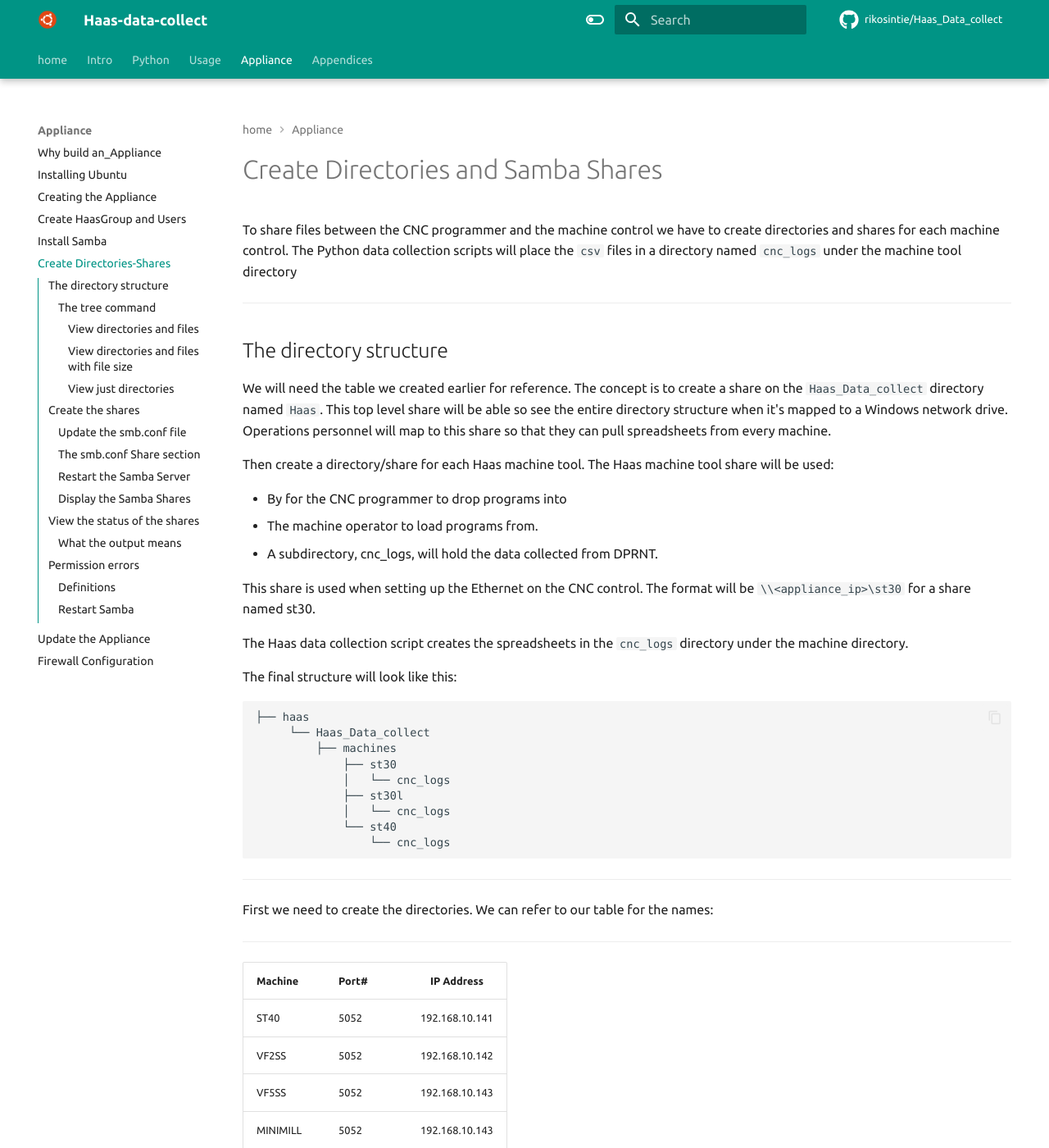
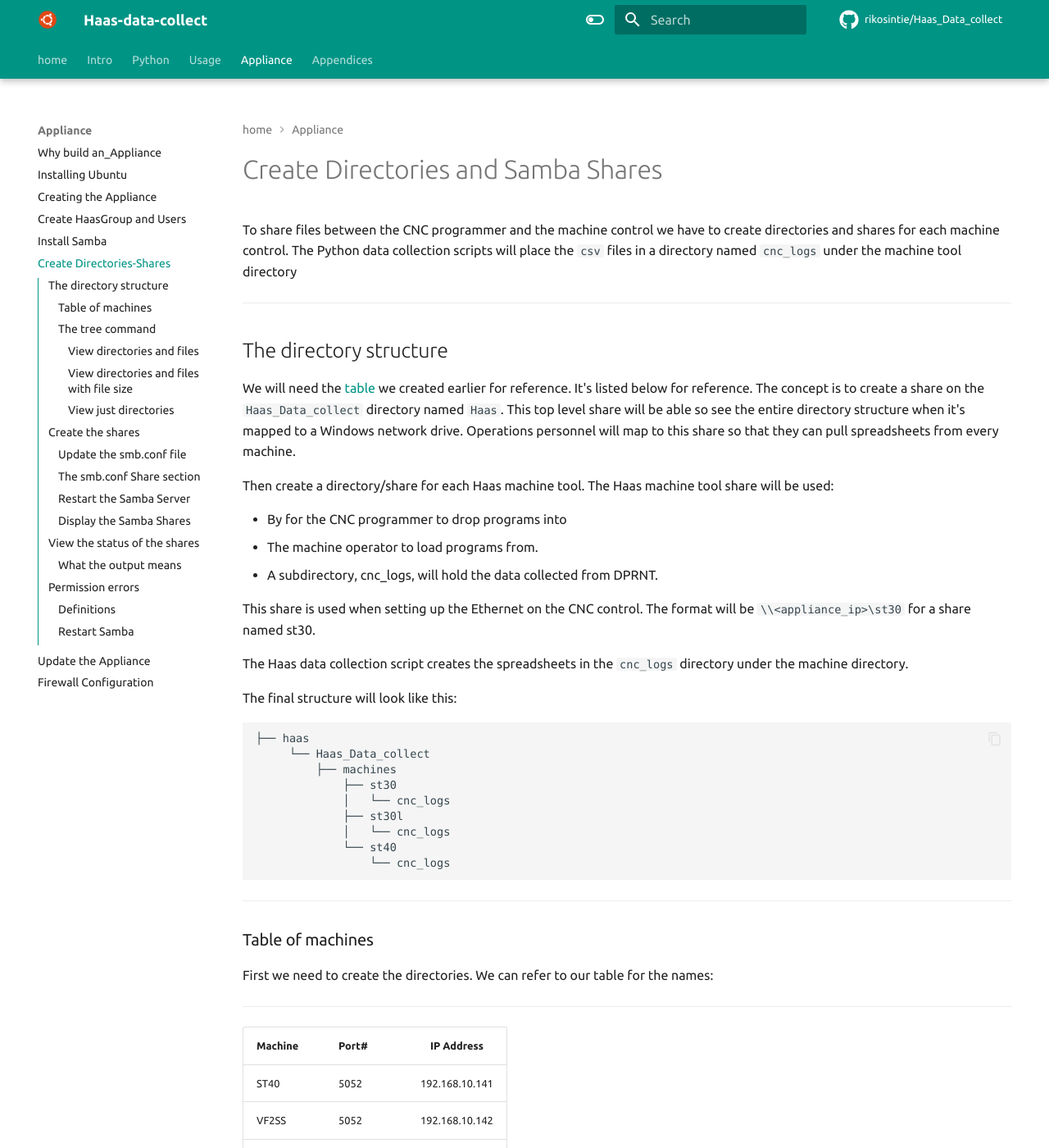
Before and after one commit to rikosintie/Haas_Data_collect, an MkDocs documentation site: the page built from docs/build_pi_5_appliance/directories_shares.md, in a window 1280 px wide and 1400 px high. Shown: the whole window at 82% size. Built offline with MkDocs 1.6.1 and Material for MkDocs 9.7.7, drawn with Linux system fonts in a browser that asks for light colours; some web fonts are replaced; comment, search, counter and statistics services are not loaded.

Commit message:
Git Title: directories_shares.md: Formatting and content updates

````diff
--- a/docs/build_pi_5_appliance/directories_shares.md
+++ b/docs/build_pi_5_appliance/directories_shares.md
@@ -6,7 +6,7 @@
 
 ## The directory structure
 
-We will need the table we created earlier for reference. The concept is to create a share on the `Haas_Data_collect` directory named `Haas`. This top level share will be able so see the entire directory structure when it's mapped to a Windows network drive. Operations personnel will map to this share so that they can pull spreadsheets from every machine.
+We will need the [table](../build_pi_5_appliance/directories_shares.md/#table-of-machines) we created earlier for reference. It's listed below for reference. The concept is to create a share on the `Haas_Data_collect` directory named `Haas`. This top level share will be able so see the entire directory structure when it's mapped to a Windows network drive. Operations personnel will map to this share so that they can pull spreadsheets from every machine.
 
 Then create a directory/share for each Haas machine tool. The Haas machine tool share will be used:
 
@@ -33,6 +33,8 @@
 ```
 
 ----------------------------------------------------------------
+
+### Table of machines
 
 First we need to create the directories. We can refer to our table for the names:
 
@@ -252,7 +254,7 @@
 
 ### The smb.conf Share section
 
-Based on the [table](Install_Samba.md/#create-the-shares) above this is what the share section will look like:
+Based on the [table](directories_shares.md/#table-of-machines) above this is what the share section will look like:
 
 ```bash linenums='1'
 # Share for Haas Data Collection files
````
